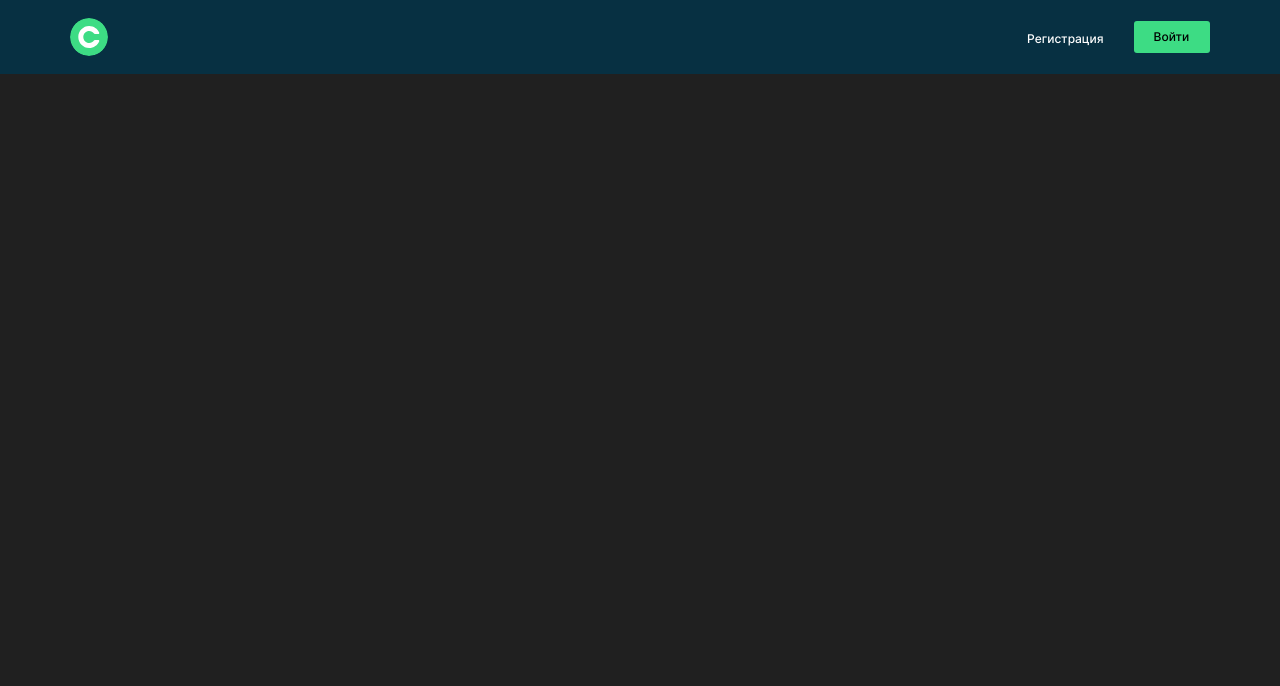
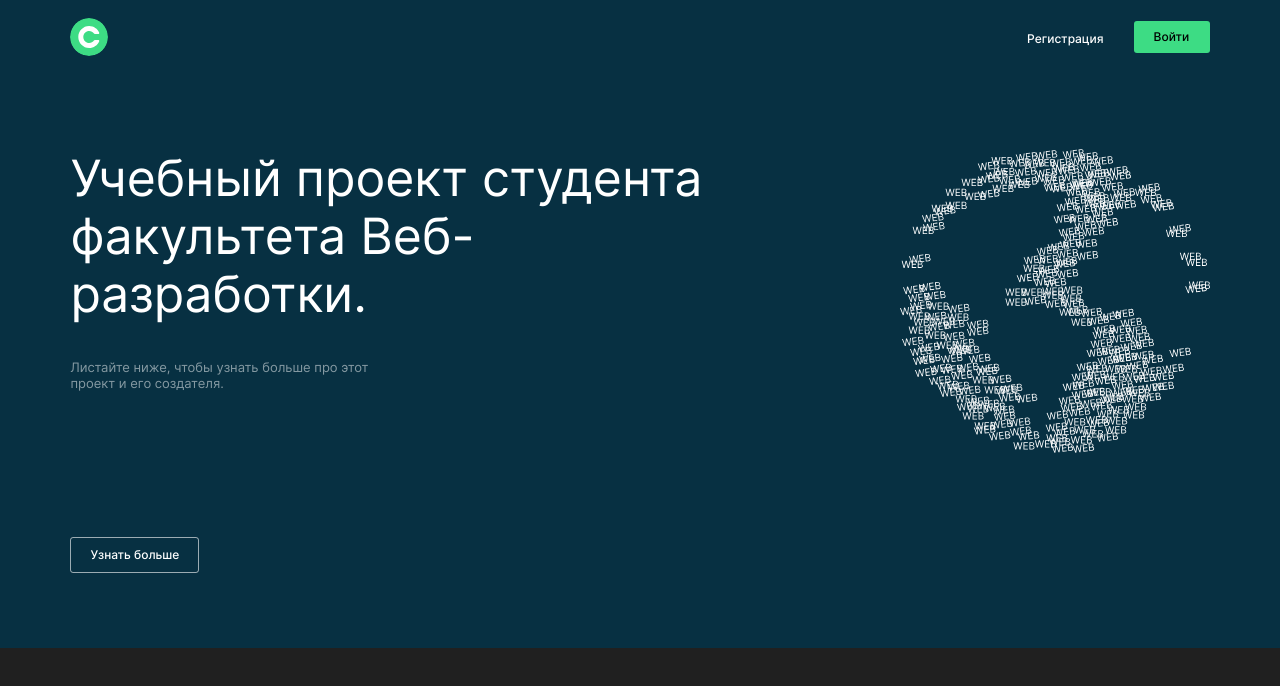
Before and after one commit to tatsenko-m/movies-explorer-frontend, a React (Create React App) app: page / in a window 1280 px wide. Shown: the top 686 px of the page. Built offline with nearby package versions, Linux system fonts and the light colour scheme.

Commit message:
feat: сверстать компонент Promo для широких экранов

```diff
--- a/src/components/App/App.js
+++ b/src/components/App/App.js
@@ -2,12 +2,16 @@ import React from 'react';
 import './App.css';
 
 import Header from '../Header/Header';
+import Main from '../Main/Main';
 
 function App() {
   const [loggedIn, setLoggedIn] = React.useState(false);
 
   return (
-    <Header loggedIn={loggedIn} />
+    <>
+      <Header loggedIn={loggedIn} />
+      <Main />
+    </>
   );
 }
 
--- a/src/components/Main/Main.js
+++ b/src/components/Main/Main.js
@@ -0,0 +1,11 @@
+import React from 'react';
+
+import Promo from '../Promo/Promo';
+
+const Main = () => {
+  return (
+    <Promo />
+  );
+};
+
+export default Main;
--- a/src/components/Promo/Promo.css
+++ b/src/components/Promo/Promo.css
@@ -0,0 +1,76 @@
+.promo {
+  background-color: #073042;
+  padding: 75px 0;
+}
+
+.promo__container {
+  display: grid;
+  width: 89vw;
+  max-width: calc(1280px - (70px * 2));
+  margin: 0 auto;
+  grid-template-columns: fit-content(640px) 310px;
+  column-gap: 190px;
+}
+
+.promo__text {
+  display: flex;
+  flex-direction: column;
+  align-items: flex-start;
+  font-family: "Inter", "Arial", sans-serif;
+  font-style: normal;
+  color: #ffffff;
+  -webkit-font-smoothing: antialiased;
+  -moz-osx-font-smoothing: grayscale;
+  grid-column: 1;
+}
+
+.promo__title {
+  font-size: 50px;
+  font-weight: 400;
+  line-height: 58px;
+  margin: 0 0 36px 0;
+  padding: 0;
+}
+
+.promo__subtitle {
+  max-width: 310px;
+  font-size: 13px;
+  font-weight: 400;
+  line-height: normal;
+  margin: 0 0 146px 0;
+  padding: 0;
+  opacity: 0.5;
+}
+
+.promo__nav-link {
+  display: block;
+  min-width: 129px;
+  background-color: transparent;
+  border-radius: 3px;
+  border: 1px solid rgba(255, 255, 255, 0.6);
+  padding: 9px 19px;
+  box-sizing: border-box;
+  margin: 0;
+  font-family: "Inter", "Arial", sans-serif;
+  font-style: normal;
+  color: #ffffff;
+  -webkit-font-smoothing: antialiased;
+  -moz-osx-font-smoothing: grayscale;
+  text-decoration: none;
+  font-size: 12px;
+  font-weight: 500;
+  line-height: 16px;
+  opacity: 1;
+  transition: opacity 1s;
+}
+
+.promo__nav-link:hover {
+  opacity: 0.7;
+}
+
+.promo__logo {
+  width: 310px;
+  height: 304px;
+  object-fit: contain;
+  grid-column: 2;
+}
--- a/src/components/Promo/Promo.js
+++ b/src/components/Promo/Promo.js
@@ -0,0 +1,26 @@
+import React from 'react';
+import { Link } from 'react-router-dom';
+import promoLogo from '../../images/promo-logo.svg';
+
+const Promo = () => {
+  return (
+    <section className="promo">
+      <div className="promo__container">
+        <div className="promo__text">
+          <h1 className="promo__title">Учебный проект студента факультета Веб-разработки.</h1>
+          <p className="promo__subtitle">Листайте ниже, чтобы узнать больше про этот проект и его создателя.</p>
+          <nav>
+            <Link to="/" className="promo__nav-link">Узнать больше</Link>
+          </nav>
+        </div>
+        <img
+          className="promo__logo"
+          src={promoLogo}
+          alt="Логотип страницы о проекте"
+        />
+      </div>
+    </section>
+  );
+};
+
+export default Promo;
--- a/src/index.css
+++ b/src/index.css
@@ -4,6 +4,8 @@
 @import url(./components/Header/Header.css);
 @import url(./components/Navigation/Navigation.css);
 @import url(./components/AccountLink/AccountLink.css);
+@import url(./components/Main/Main.css);
+@import url(./components/Promo/Promo.css);
 
 body {
   background-color: #202020;
```
Also changed, not shown: src/images/promo-logo.svg (added).
